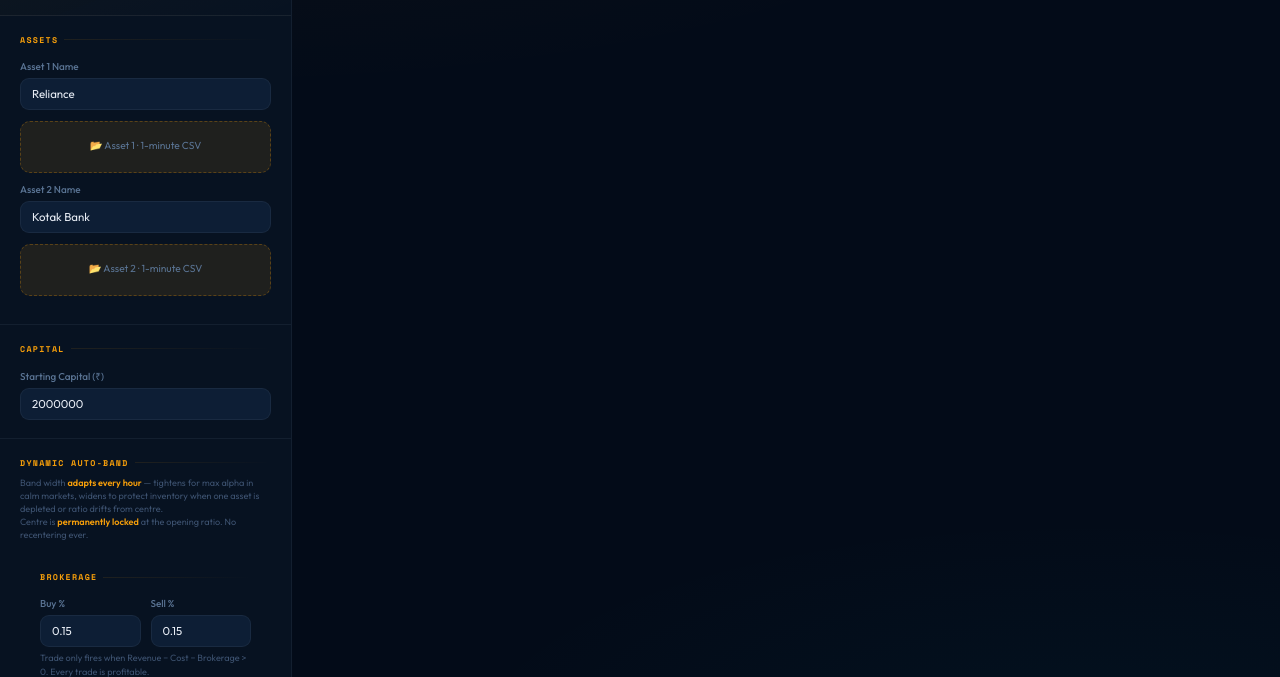
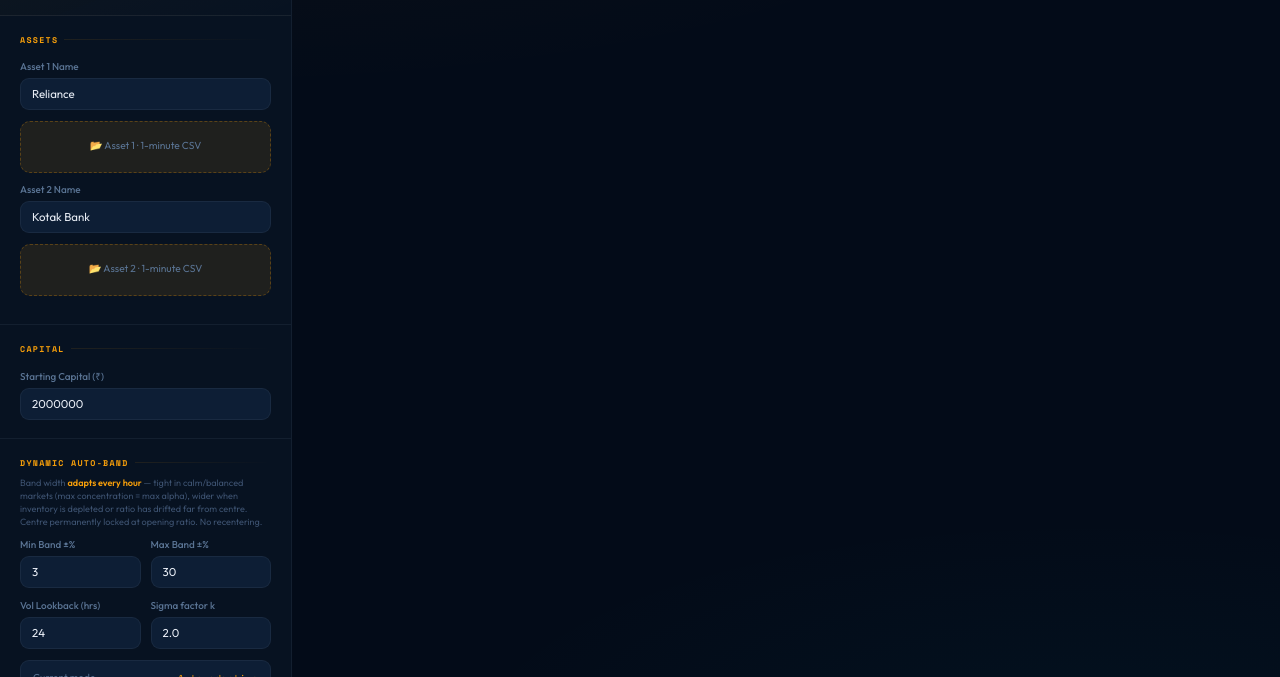
Before and after one commit to Maheshkaka19/Amm-Dashboard-returns, a website: page public/index.html in a window 1280 px wide. Shown: the part 123-800 px from the top of the page. Drawn offline with nearby package versions, Linux system fonts and the light colour scheme.

Commit message:
Add files via upload

```diff
--- a/public/index.html
+++ b/public/index.html
@@ -269,13 +269,33 @@
 
   <div class="sb">
     <h3>Dynamic Auto-Band</h3>
-    <p class="fhint" style="margin-bottom:12px">
-      Band width <b style="color:var(--amber)">adapts every hour</b> — tightens for max alpha in calm markets, widens to protect inventory when one asset is depleted or ratio drifts from centre.<br/>
-      Centre is <b style="color:var(--amber)">permanently locked</b> at the opening ratio. No recentering ever.
+    <p class="fhint" style="margin-bottom:10px">
+      Band width <b style="color:var(--amber)">adapts every hour</b> — tight in calm/balanced markets (max concentration = max alpha), wider when inventory is depleted or ratio has drifted far from centre.<br/>
+      Centre permanently locked at opening ratio. No recentering.
     </p>
-    <input id="dynBand"      type="checkbox" checked style="display:none"/>
-    <input id="fixedBand"    type="number"   value="20" style="display:none"/>
-    <input id="fixedBandRow" type="hidden"/>
+    <div class="two">
+      <div class="field"><label>Min Band ±%</label>
+        <input id="minBand" type="number" min="1" max="40" step="0.5" value="3"/>
+      </div>
+      <div class="field"><label>Max Band ±%</label>
+        <input id="maxBand" type="number" min="5" max="80" step="1" value="30"/>
+      </div>
+    </div>
+    <div class="two">
+      <div class="field"><label>Vol Lookback (hrs)</label>
+        <input id="volLB" type="number" min="4" max="168" step="4" value="24"/>
+      </div>
+      <div class="field"><label>Sigma factor k</label>
+        <input id="kSig" type="number" min="0.5" max="5" step="0.1" value="2.0"/>
+      </div>
+    </div>
+    <div class="band-info" id="bandInfo">
+      <div class="bi-row"><span class="bi-label">Current mode</span><span class="bi-val" id="biWidth">Auto-adaptive</span></div>
+      <div class="bi-row"><span class="bi-label">Concentration</span><span class="bi-val" id="biConc">Varies hourly</span></div>
+      <div class="bi-row"><span class="bi-label">Formula</span><span class="bi-val" id="biAmp">vol + imbalance + drift</span></div>
+    </div>
+    <input id="dynBand"   type="checkbox" checked style="display:none"/>
+    <input id="fixedBand" type="number"   value="20" style="display:none"/>
   <div class="sb">
     <h3>Brokerage</h3>
     <div class="two">
@@ -373,7 +393,7 @@
   </div>
 </main>
 
-<script type="module">
+<script>
 // ═══════════════════════════════════════════════════════════════
 // UTIL
 // ═══════════════════════════════════════════════════════════════
```
